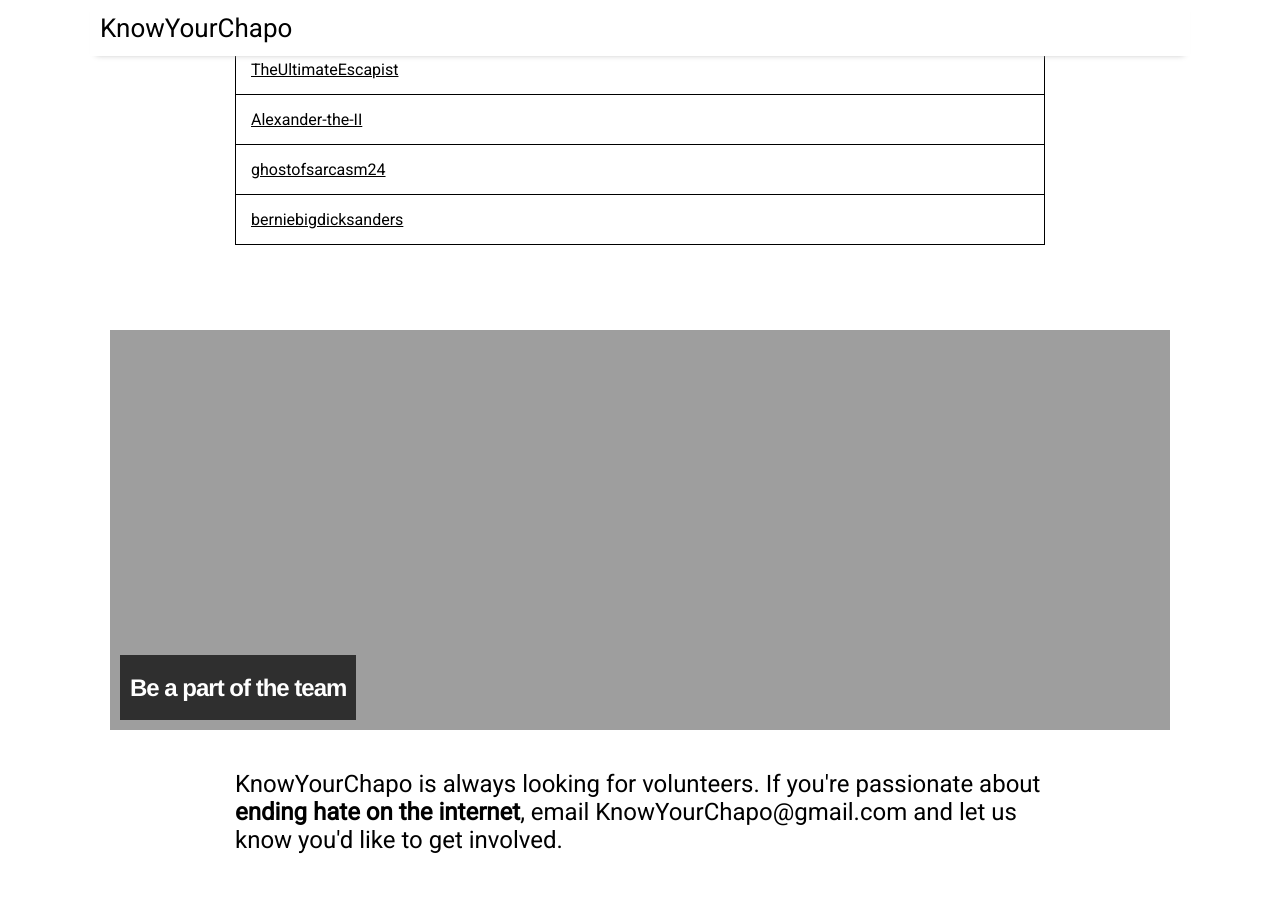
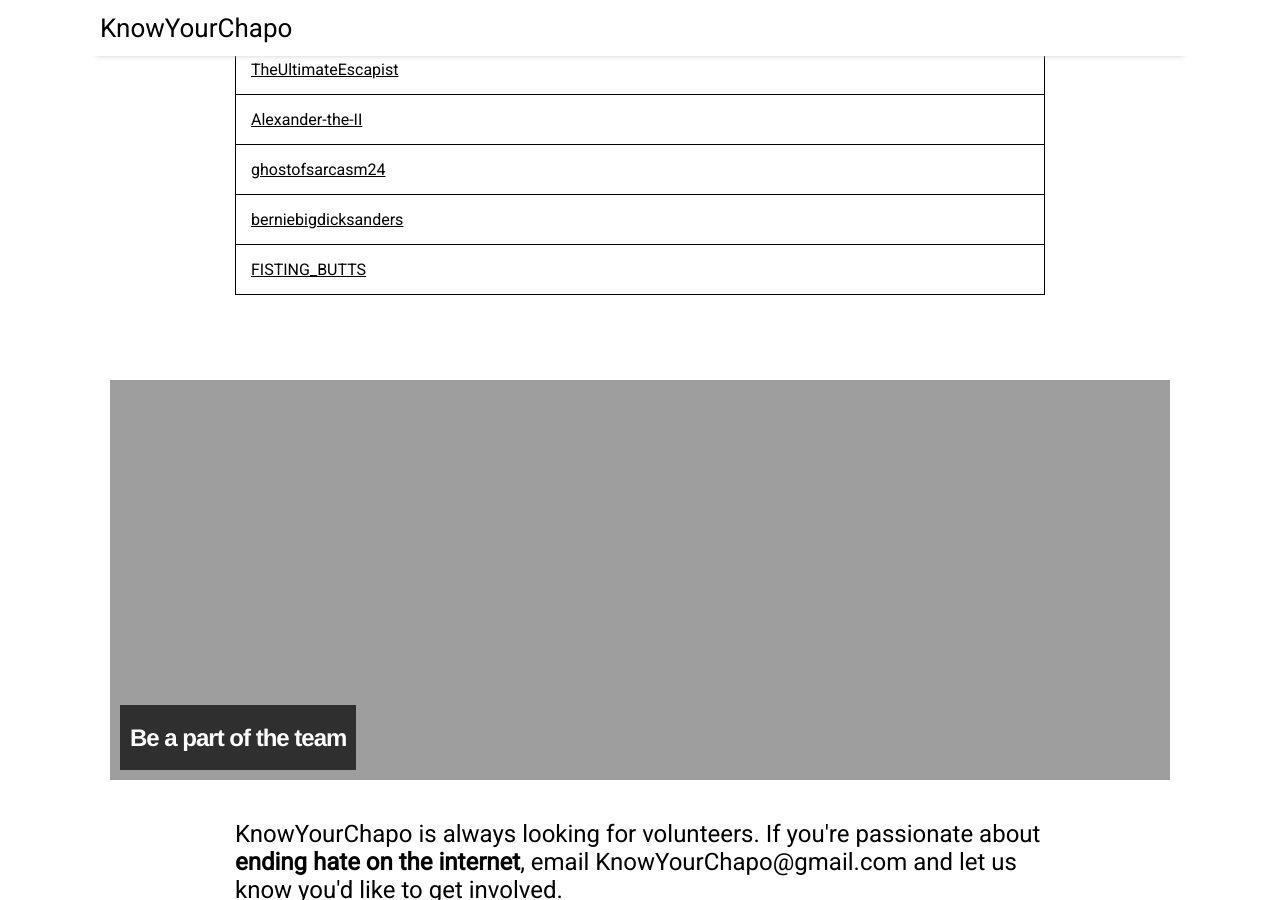
Before and after one commit to KnowYourChapo/KnowYourChapo.github.io, a Jekyll site: the page built from index.md, in a window 1280 px wide and 900 px high, scrolled down 4103 px. Built offline with Jekyll 4.4.1, drawn with Linux system fonts in a browser that asks for light colours; nearby versions of some CDN libraries; the list of posts is cut into pages by our own code.

Commit message:
new posters

```diff
--- a/_data/chapolist.json
+++ b/_data/chapolist.json
@@ -251,6 +251,10 @@
         {
             "name": "berniebigdicksanders",
             "notes": ""
+        },
+        {
+            "name": "FISTING_BUTTS",
+            "notes": ""
         }
     ]
 }
```
